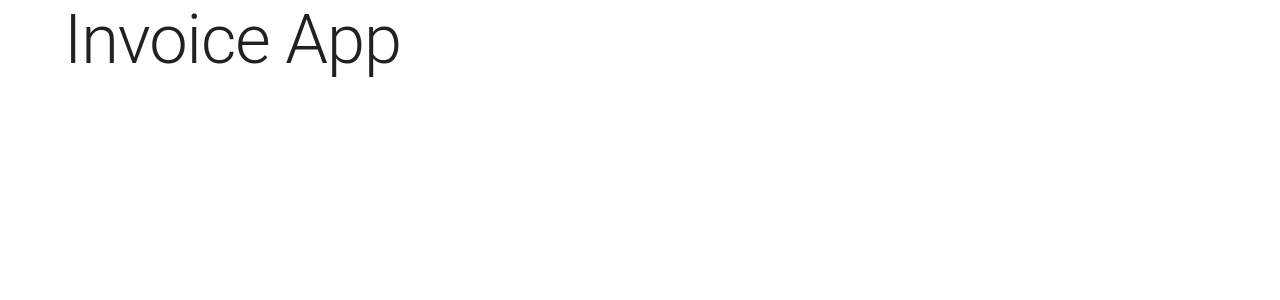
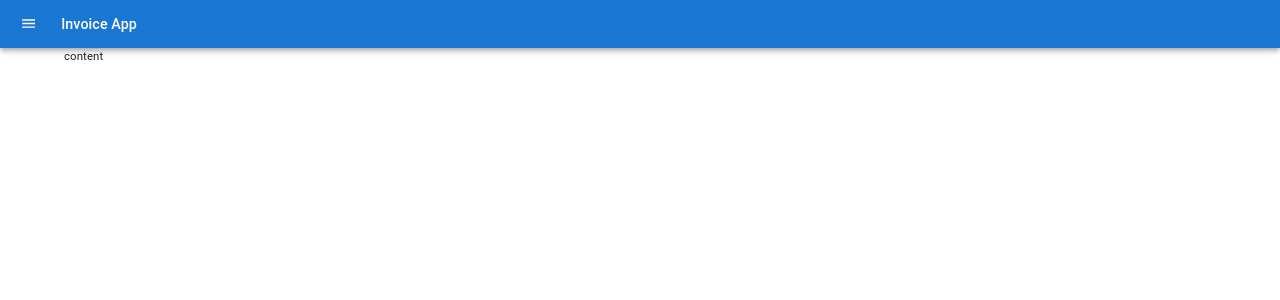
Before and after one commit to greg2012201/invoice-app-frontend, a React (Create React App) app: page / in a window 1280 px wide. Shown: the top 300 px of the page. Built offline with nearby package versions, Linux system fonts and the light colour scheme.

Commit message:
Add TopBar & update DashboardTemplate structure.

```diff
--- a/src/templates/DashboardTemplate.tsx
+++ b/src/templates/DashboardTemplate.tsx
@@ -1,13 +1,13 @@
 import React, { FC } from 'react';
 import { Typography, Container } from '@mui/material';
+import TopBar from 'components/TopBar';
 
 const DashboardTemplate: FC = () => {
     return (
-        <Container>
-            <Typography variant="h1" component="h1">
-                Invoice App
-            </Typography>
-        </Container>
+        <>
+            <TopBar />
+            <Container>content</Container>
+        </>
     );
 };
 
```
